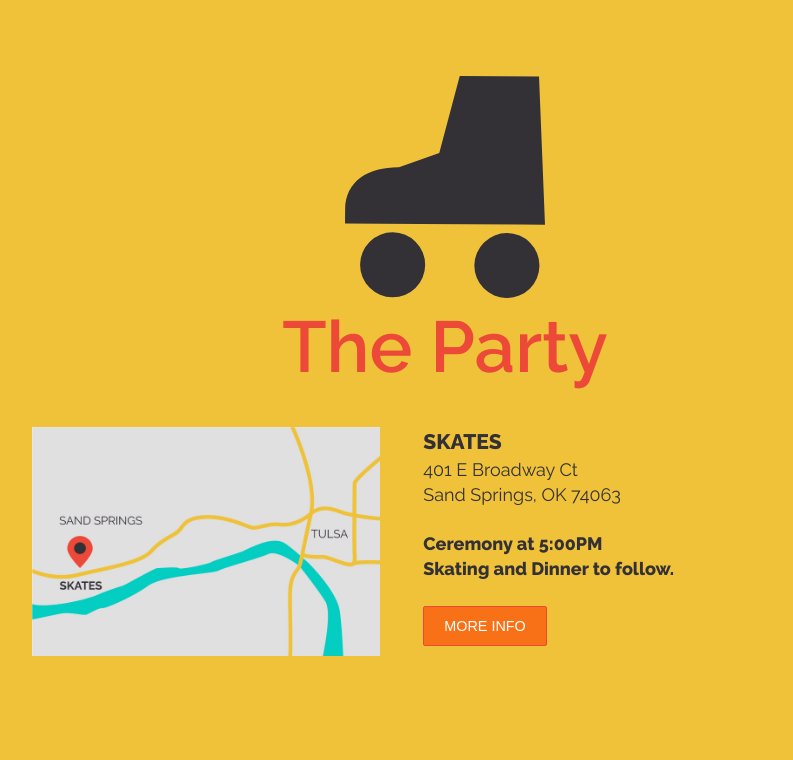
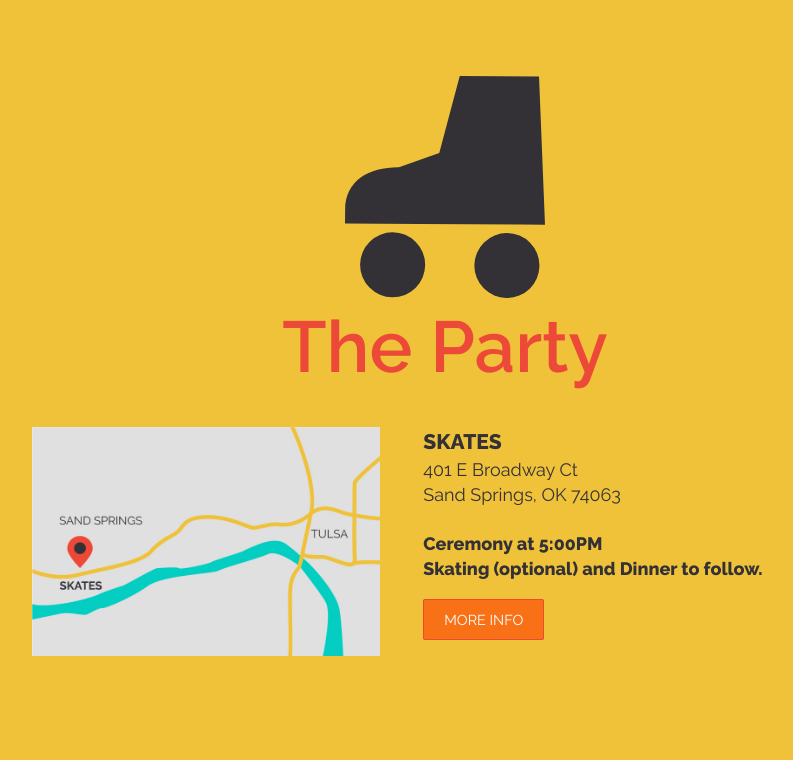
Before and after one commit to pootychop/wedding, a Rails app: page / in a window 1280 px wide. Shown: the part 658-1418 px from the top of the page, without its empty margins (195-988 px from the left). Run offline with Rails 7, Linux system fonts and the light colour scheme; style sheets or scripts are compiled from the project's sources.

Commit message:
a couple text tweaks

```diff
--- a/app/assets/stylesheets/base.scss
+++ b/app/assets/stylesheets/base.scss
@@ -120,7 +120,7 @@
   text-align: left;
 }
 
-input[type="submit"], button {
+input[type="submit"], a.button {
   cursor: pointer;
   background-color: #F87117;
   border: 1px solid #ED4938;
@@ -129,6 +129,9 @@
   padding: 11px 20px;
   text-transform: uppercase;
   font-size: 0.8em;
+}
+a.button {
+  outline: none;
 }
 input[type="submit"] {
   clear: both;
--- a/app/views/layouts/application.html.erb
+++ b/app/views/layouts/application.html.erb
@@ -71,16 +71,16 @@
       <div>
         <h3>Skates</h3>
         <a href="https://goo.gl/maps/aKurvzjYKuF2">401 E Broadway Ct<br>Sand Springs, OK 74063</a>
-        <h4>Ceremony at 5:00PM<br>Skating and Dinner to follow.</h4>
-        <button type="button" onclick="showMore()">More Info</button>
+        <h4>Ceremony at 5:00PM<br>Skating (optional) and Dinner to follow.</h4>
+        <a href="#more-info" class="button" onclick="showMore()">More Info</a>
       </div>
     </div>
   </div>
 </section>
 <section id="more-info" class="hidden">
   <div class="center">
-    <p>Its true. We're getting married at a skating rink! Don't worry. If you don't feel comfortable with wheels on your feet, you are not obligated to wear skates.</p>
-    <p>If you won’t wear skates, please avoid wearing heels on the wood floor. The ceremony will take place on the skating rink. After dinner, the floor will open up for dancing and skating.</p>
+    <p>It's true. We're getting married at a skating rink! Don't worry. If you don't feel comfortable with wheels on your feet, you are not obligated to wear skates.</p>
+    <p>If you won’t be wearing skates, please avoid wearing heels on the wood floor. The ceremony will take place on the skating rink. After dinner, the floor will open up for dancing and skating.</p>
     <p>If  you have any questions, feel free to email us at <a href="mailto:hello@alexandjulie.wedding?Subject=Hello!" target="_top">hello@alexandjulie.wedding</a></p>
   </div>
 </section>
```
